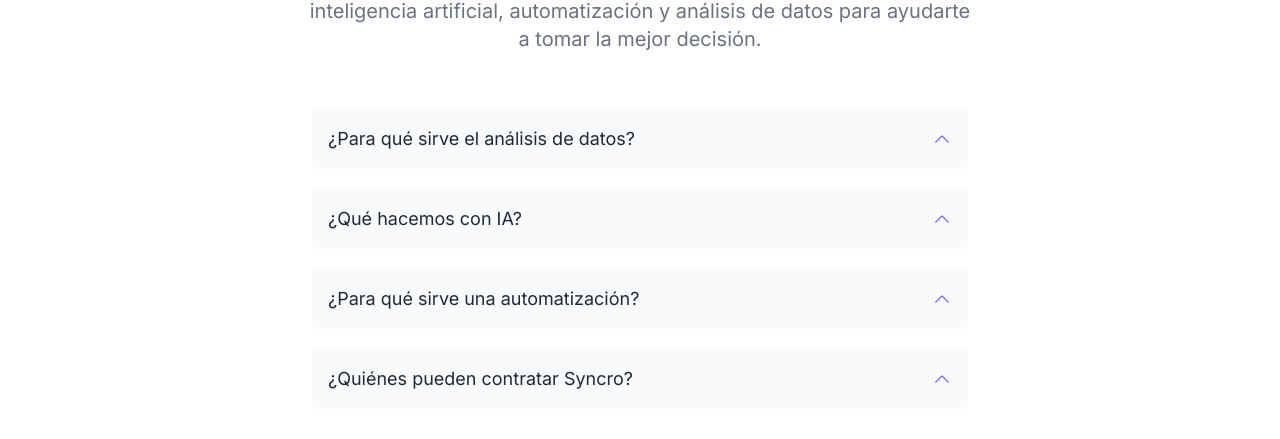
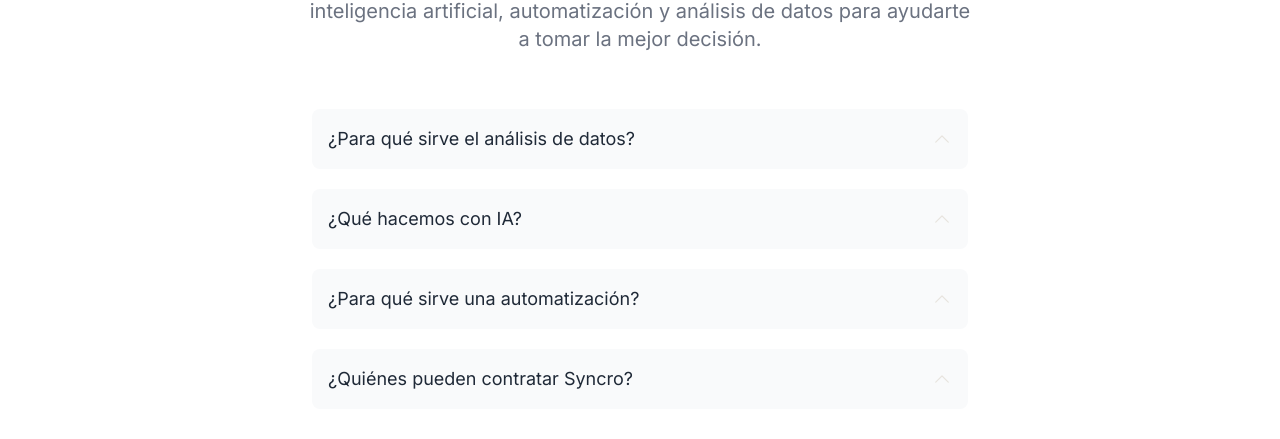
Before and after one commit to emiperaltaok/syncro-landing, a Next.js app: page / in a window 1280 px wide. Shown: the part 3311-3750 px from the top of the page. Built offline with nearby package versions, Linux system fonts and the light colour scheme.

Commit message:
design: faq off-white colors

```diff
--- a/src/components/Faq.tsx
+++ b/src/components/Faq.tsx
@@ -13,12 +13,12 @@ export const Faq = () => {
             <Disclosure>
               {({ open }) => (
                 <>
-                  <DisclosureButton className="flex items-center justify-between w-full px-4 py-4 text-lg text-left text-gray-800 rounded-lg bg-gray-50 hover:bg-gray-100 focus:outline-none focus-visible:ring focus-visible:ring-indigo-100 focus-visible:ring-opacity-75 dark:bg-trueGray-800 dark:text-gray-200">
+                  <DisclosureButton className="flex items-center justify-between w-full px-4 py-4 text-lg text-left text-gray-800 rounded-lg bg-gray-50 hover:bg-gray-100 focus:outline-none focus-visible:ring focus-visible:ring-[#1e1e1e] focus-visible:ring-opacity-75 dark:bg-trueGray-800 dark:text-gray-200">
                     <span>{item.question}</span>
                     <ChevronUpIcon
                       className={`${
                         open ? "transform rotate-180" : ""
-                      } w-5 h-5 text-indigo-500`}
+                      } w-5 h-5 text-[#e8e4de]`}
                     />
                   </DisclosureButton>
                   <DisclosurePanel className="px-4 pt-4 pb-2 text-gray-500 dark:text-gray-300">
```
